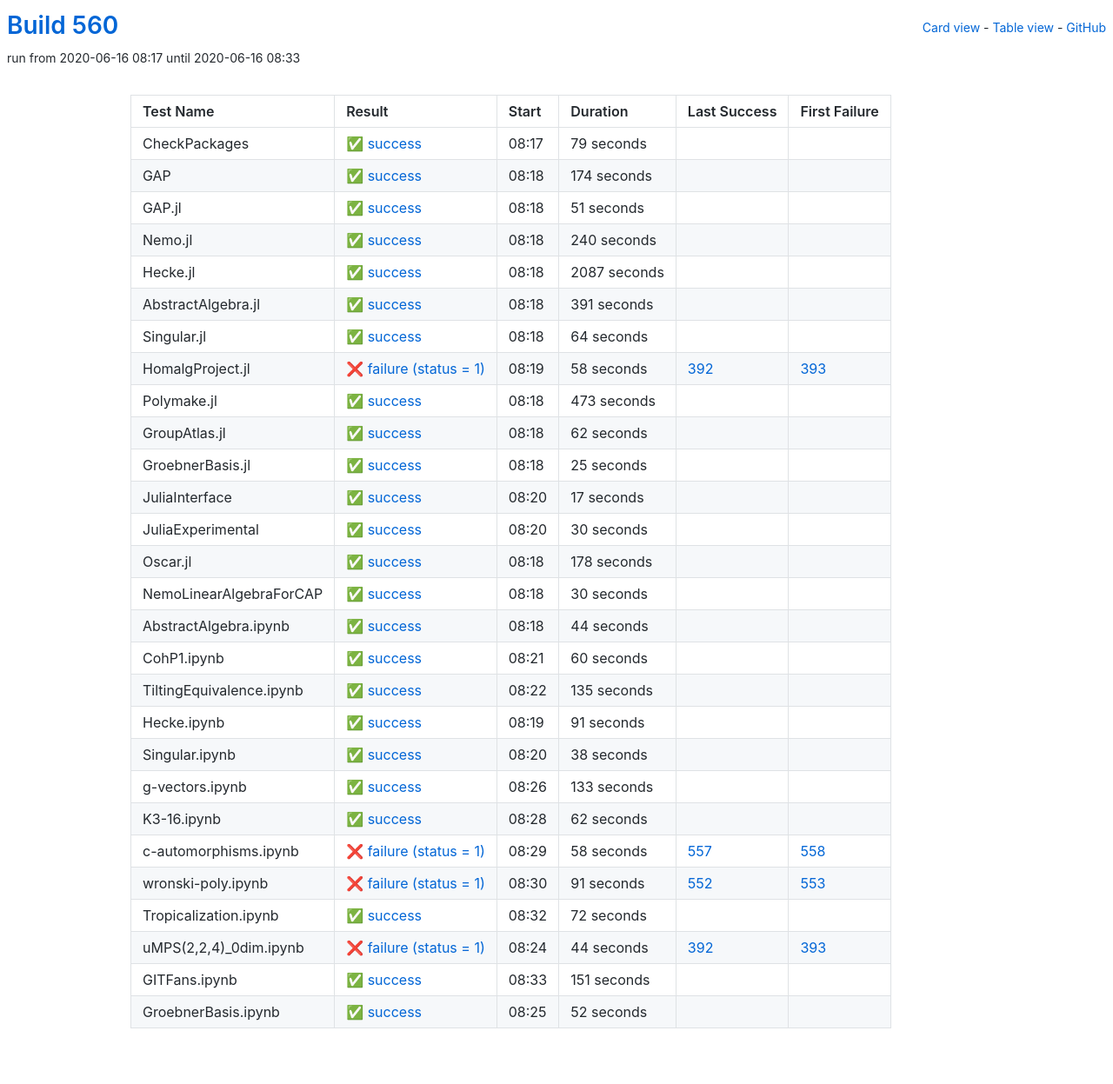
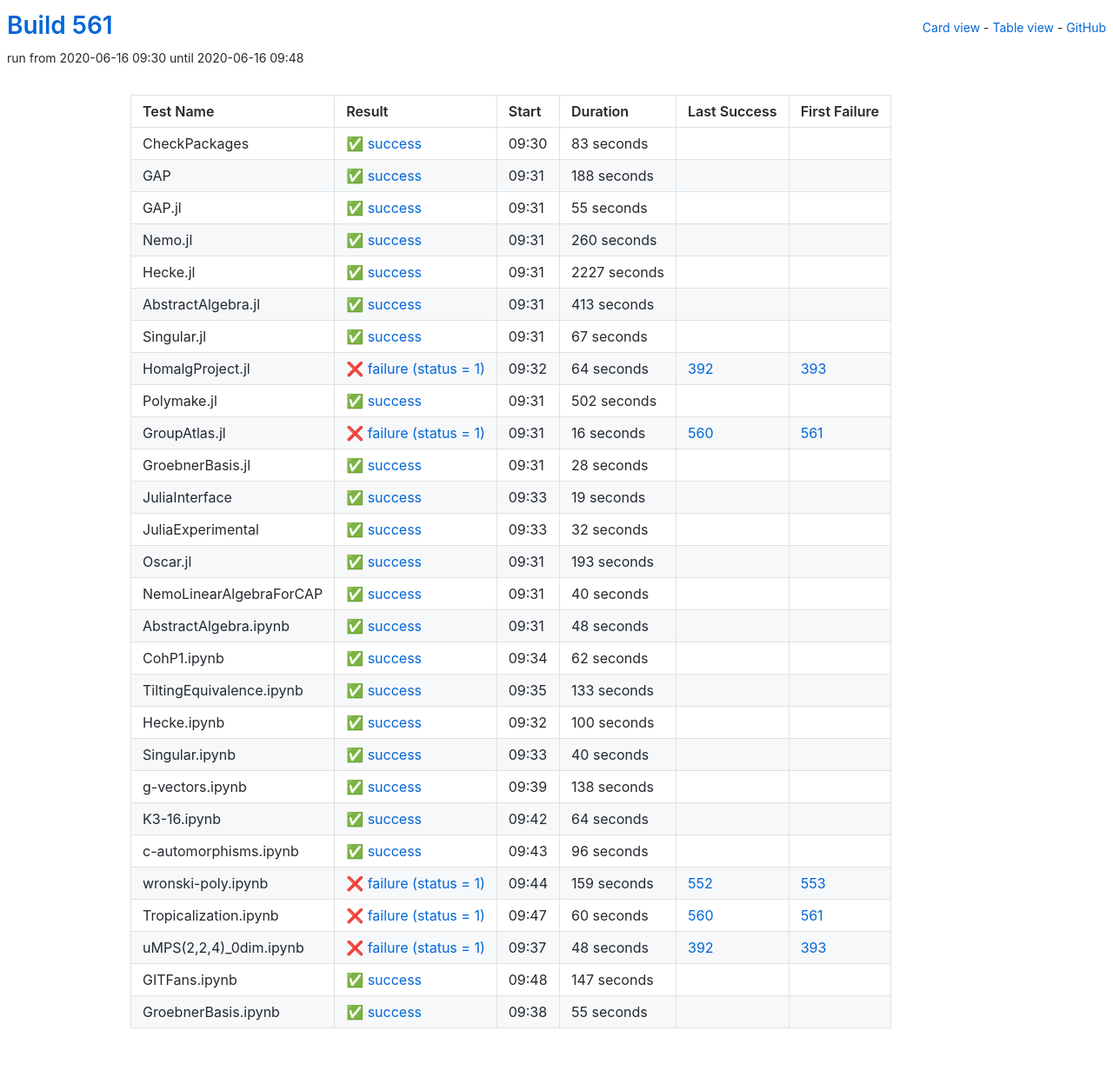
Before and after one commit to oscar-system/oscar-ci-status-1.4, a Jekyll site: the page built from table.html, in a window 1280 px wide. Shown: the whole page at 87% size. Built offline with Jekyll 4.4.1, drawn with Linux system fonts in a browser that asks for light colours.

Commit message:
Build #561

```diff
--- a/_data/ci.yml
+++ b/_data/ci.yml
@@ -1,6 +1,6 @@
 ---
-build: 560
-build_url: https://oscarci.mathematik.uni-kl.de/job/oscar-julia-1.4/560/
+build: 561
+build_url: https://oscarci.mathematik.uni-kl.de/job/oscar-julia-1.4/561/
 job: oscar-julia-1.4
 organization: oscar-system
 repo: oscar-ci-status-1.4
@@ -8,80 +8,260 @@ repourl: https://github.com/oscar-system/oscar-ci-status-1.4
 tests:
 - name: CheckPackages
   id: checkpackages
-  log: https://oscarci.mathematik.uni-kl.de/job/oscar-julia-1.4/560/artifact/logs/build-560/CheckPackages.log
-  start: 2020-06-16 08:17
+  log: https://oscarci.mathematik.uni-kl.de/job/oscar-julia-1.4/561/artifact/logs/build-561/CheckPackages.log
+  start: 2020-06-16 09:30
   success: true
   exitcode: 0
   status: success
-  duration: 79
+  duration: 83
   last_success: false
   last_success_url:
   first_failure: false
   first_failure_url:
 - name: GAP
   id: gap
-  log: https://oscarci.mathematik.uni-kl.de/job/oscar-julia-1.4/560/artifact/logs/build-560/GAP.log
-  start: 2020-06-16 08:18
+  log: https://oscarci.mathematik.uni-kl.de/job/oscar-julia-1.4/561/artifact/logs/build-561/GAP.log
+  start: 2020-06-16 09:31
   success: true
   exitcode: 0
   status: success
-  duration: 174
+  duration: 188
   last_success: false
   last_success_url:
   first_failure: false
   first_failure_url:
 - name: GAP.jl
   id: gap-jl
-  log: https://oscarci.mathematik.uni-kl.de/job/oscar-julia-1.4/560/artifact/logs/build-560/GAP.jl.log
-  start: 2020-06-16 08:18
+  log: https://oscarci.mathematik.uni-kl.de/job/oscar-julia-1.4/561/artifact/logs/build-561/GAP.jl.log
+  start: 2020-06-16 09:31
   success: true
   exitcode: 0
   status: success
-  duration: 51
+  duration: 55
   last_success: false
   last_success_url:
   first_failure: false
   first_failure_url:
 - name: Nemo.jl
   id: nemo-jl
-  log: https://oscarci.mathematik.uni-kl.de/job/oscar-julia-1.4/560/artifact/logs/build-560/Nemo.jl.log
-  start: 2020-06-16 08:18
+  log: https://oscarci.mathematik.uni-kl.de/job/oscar-julia-1.4/561/artifact/logs/build-561/Nemo.jl.log
+  start: 2020-06-16 09:31
   success: true
   exitcode: 0
   status: success
-  duration: 240
+  duration: 260
   last_success: false
   last_success_url:
   first_failure: false
   first_failure_url:
 - name: Hecke.jl
   id: hecke-jl
-  log: https://oscarci.mathematik.uni-kl.de/job/oscar-julia-1.4/560/artifact/logs/build-560/Hecke.jl.log
-  start: 2020-06-16 08:18
+  log: https://oscarci.mathematik.uni-kl.de/job/oscar-julia-1.4/561/artifact/logs/build-561/Hecke.jl.log
+  start: 2020-06-16 09:31
   success: true
   exitcode: 0
   status: success
-  duration: 2087
+  duration: 2227
   last_success: false
   last_success_url:
   first_failure: false
   first_failure_url:
 - name: AbstractAlgebra.jl
   id: abstractalgebra-jl
-  log: https://oscarci.mathematik.uni-kl.de/job/oscar-julia-1.4/560/artifact/logs/build-560/AbstractAlgebra.jl.log
-  start: 2020-06-16 08:18
+  log: https://oscarci.mathematik.uni-kl.de/job/oscar-julia-1.4/561/artifact/logs/build-561/AbstractAlgebra.jl.log
+  start: 2020-06-16 09:31
   success: true
   exitcode: 0
   status: success
-  duration: 391
+  duration: 413
   last_success: false
   last_success_url:
   first_failure: false
   first_failure_url:
 - name: Singular.jl
   id: singular-jl
-  log: https://oscarci.mathematik.uni-kl.de/job/oscar-julia-1.4/560/artifact/logs/build-560/Singular.jl.log
-  start: 2020-06-16 08:18
+  log: https://oscarci.mathematik.uni-kl.de/job/oscar-julia-1.4/561/artifact/logs/build-561/Singular.jl.log
+  start: 2020-06-16 09:31
+  success: true
+  exitcode: 0
+  status: success
+  duration: 67
+  last_success: false
+  last_success_url:
+  first_failure: false
+  first_failure_url:
+- name: HomalgProject.jl
+  id: homalgproject-jl
+  log: https://oscarci.mathematik.uni-kl.de/job/oscar-julia-1.4/561/artifact/logs/build-561/HomalgProject.jl.log
+  start: 2020-06-16 09:32
+  success: false
+  exitcode: 1
+  status: failure
+  duration: 64
+  last_success: 392
+  last_success_url: https://oscarci.mathematik.uni-kl.de/job/oscar-julia-1.4/392/
+  first_failure: 393
+  first_failure_url: https://oscarci.mathematik.uni-kl.de/job/oscar-julia-1.4/393/
+- name: Polymake.jl
+  id: polymake-jl
+  log: https://oscarci.mathematik.uni-kl.de/job/oscar-julia-1.4/561/artifact/logs/build-561/Polymake.jl.log
+  start: 2020-06-16 09:31
+  success: true
+  exitcode: 0
+  status: success
+  duration: 502
+  last_success: false
+  last_success_url:
+  first_failure: false
+  first_failure_url:
+- name: GroupAtlas.jl
+  id: groupatlas-jl
+  log: https://oscarci.mathematik.uni-kl.de/job/oscar-julia-1.4/561/artifact/logs/build-561/GroupAtlas.jl.log
+  start: 2020-06-16 09:31
+  success: false
+  exitcode: 1
+  status: failure
+  duration: 16
+  last_success: 560
+  last_success_url: https://oscarci.mathematik.uni-kl.de/job/oscar-julia-1.4/560/
+  first_failure: 561
+  first_failure_url: https://oscarci.mathematik.uni-kl.de/job/oscar-julia-1.4/561/
+- name: GroebnerBasis.jl
+  id: groebnerbasis-jl
+  log: https://oscarci.mathematik.uni-kl.de/job/oscar-julia-1.4/561/artifact/logs/build-561/GroebnerBasis.jl.log
+  start: 2020-06-16 09:31
+  success: true
+  exitcode: 0
+  status: success
+  duration: 28
+  last_success: false
+  last_success_url:
+  first_failure: false
+  first_failure_url:
+- name: JuliaInterface
+  id: juliainterface
+  log: https://oscarci.mathematik.uni-kl.de/job/oscar-julia-1.4/561/artifact/logs/build-561/JuliaInterface.log
+  start: 2020-06-16 09:33
+  success: true
+  exitcode: 0
+  status: success
+  duration: 19
+  last_success: false
+  last_success_url:
+  first_failure: false
+  first_failure_url:
+- name: JuliaExperimental
+  id: juliaexperimental
+  log: https://oscarci.mathematik.uni-kl.de/job/oscar-julia-1.4/561/artifact/logs/build-561/JuliaExperimental.log
+  start: 2020-06-16 09:33
+  success: true
+  exitcode: 0
+  status: success
+  duration: 32
+  last_success: false
+  last_success_url:
+  first_failure: false
+  first_failure_url:
+- name: Oscar.jl
+  id: oscar-jl
+  log: https://oscarci.mathematik.uni-kl.de/job/oscar-julia-1.4/561/artifact/logs/build-561/Oscar.jl.log
+  start: 2020-06-16 09:31
+  success: true
+  exitcode: 0
+  status: success
+  duration: 193
+  last_success: false
+  last_success_url:
+  first_failure: false
+  first_failure_url:
+- name: NemoLinearAlgebraForCAP
+  id: nemolinearalgebraforcap
+  log: https://oscarci.mathematik.uni-kl.de/job/oscar-julia-1.4/561/artifact/logs/build-561/NemoLinearAlgebraForCAP.log
+  start: 2020-06-16 09:31
+  success: true
+  exitcode: 0
+  status: success
+  duration: 40
+  last_success: false
+  last_success_url:
+  first_failure: false
+  first_failure_url:
+- name: AbstractAlgebra.ipynb
+  id: abstractalgebra-ipynb
+  log: https://oscarci.mathematik.uni-kl.de/job/oscar-julia-1.4/561/artifact/logs/build-561/AbstractAlgebra.ipynb.log
+  start: 2020-06-16 09:31
+  success: true
+  exitcode: 0
+  status: success
+  duration: 48
+  last_success: false
+  last_success_url:
+  first_failure: false
+  first_failure_url:
+- name: CohP1.ipynb
+  id: cohp1-ipynb
+  log: https://oscarci.mathematik.uni-kl.de/job/oscar-julia-1.4/561/artifact/logs/build-561/CohP1.ipynb.log
+  start: 2020-06-16 09:34
+  success: true
+  exitcode: 0
+  status: success
+  duration: 62
+  last_success: false
+  last_success_url:
+  first_failure: false
+  first_failure_url:
+- name: TiltingEquivalence.ipynb
+  id: tiltingequivalence-ipynb
+  log: https://oscarci.mathematik.uni-kl.de/job/oscar-julia-1.4/561/artifact/logs/build-561/TiltingEquivalence.ipynb.log
+  start: 2020-06-16 09:35
+  success: true
+  exitcode: 0
+  status: success
+  duration: 133
+  last_success: false
+  last_success_url:
+  first_failure: false
+  first_failure_url:
+- name: Hecke.ipynb
+  id: hecke-ipynb
+  log: https://oscarci.mathematik.uni-kl.de/job/oscar-julia-1.4/561/artifact/logs/build-561/Hecke.ipynb.log
+  start: 2020-06-16 09:32
+  success: true
+  exitcode: 0
+  status: success
+  duration: 100
+  last_success: false
+  last_success_url:
+  first_failure: false
+  first_failure_url:
+- name: Singular.ipynb
+  id: singular-ipynb
+  log: https://oscarci.mathematik.uni-kl.de/job/oscar-julia-1.4/561/artifact/logs/build-561/Singular.ipynb.log
+  start: 2020-06-16 09:33
+  success: true
+  exitcode: 0
+  status: success
+  duration: 40
+  last_success: false
+  last_success_url:
+  first_failure: false
+  first_failure_url:
+- name: g-vectors.ipynb
+  id: g-vectors-ipynb
+  log: https://oscarci.mathematik.uni-kl.de/job/oscar-julia-1.4/561/artifact/logs/build-561/g-vectors.ipynb.log
+  start: 2020-06-16 09:39
+  success: true
+  exitcode: 0
+  status: success
+  duration: 138
+  last_success: false
+  last_success_url:
+  first_failure: false
+  first_failure_url:
+- name: K3-16.ipynb
+  id: k3-16-ipynb
+  log: https://oscarci.mathematik.uni-kl.de/job/oscar-julia-1.4/561/artifact/logs/build-561/K3-16.ipynb.log
+  start: 2020-06-16 09:42
   success: true
   exitcode: 0
   status: success
@@ -90,254 +270,74 @@ tests:
   last_success_url:
   first_failure: false
   first_failure_url:
-- name: HomalgProject.jl
-  id: homalgproject-jl
-  log: https://oscarci.mathematik.uni-kl.de/job/oscar-julia-1.4/560/artifact/logs/build-560/HomalgProject.jl.log
-  start: 2020-06-16 08:19
-  success: false
-  exitcode: 1
-  status: failure
-  duration: 58
-  last_success: 392
-  last_success_url: https://oscarci.mathematik.uni-kl.de/job/oscar-julia-1.4/392/
-  first_failure: 393
-  first_failure_url: https://oscarci.mathematik.uni-kl.de/job/oscar-julia-1.4/393/
-- name: Polymake.jl
-  id: polymake-jl
-  log: https://oscarci.mathematik.uni-kl.de/job/oscar-julia-1.4/560/artifact/logs/build-560/Polymake.jl.log
-  start: 2020-06-16 08:18
+- name: c-automorphisms.ipynb
+  id: c-automorphisms-ipynb
+  log: https://oscarci.mathematik.uni-kl.de/job/oscar-julia-1.4/561/artifact/logs/build-561/c-automorphisms.ipynb.log
+  start: 2020-06-16 09:43
   success: true
   exitcode: 0
   status: success
-  duration: 473
+  duration: 96
   last_success: false
   last_success_url:
   first_failure: false
   first_failure_url:
-- name: GroupAtlas.jl
-  id: groupatlas-jl
-  log: https://oscarci.mathematik.uni-kl.de/job/oscar-julia-1.4/560/artifact/logs/build-560/GroupAtlas.jl.log
-  start: 2020-06-16 08:18
-  success: true
-  exitcode: 0
-  status: success
-  duration: 62
-  last_success: false
-  last_success_url:
-  first_failure: false
-  first_failure_url:
-- name: GroebnerBasis.jl
-  id: groebnerbasis-jl
-  log: https://oscarci.mathematik.uni-kl.de/job/oscar-julia-1.4/560/artifact/logs/build-560/GroebnerBasis.jl.log
-  start: 2020-06-16 08:18
-  success: true
-  exitcode: 0
-  status: success
-  duration: 25
-  last_success: false
-  last_success_url:
-  first_failure: false
-  first_failure_url:
-- name: JuliaInterface
-  id: juliainterface
-  log: https://oscarci.mathematik.uni-kl.de/job/oscar-julia-1.4/560/artifact/logs/build-560/JuliaInterface.log
-  start: 2020-06-16 08:20
-  success: true
-  exitcode: 0
-  status: success
-  duration: 17
-  last_success: false
-  last_success_url:
-  first_failure: false
-  first_failure_url:
-- name: JuliaExperimental
-  id: juliaexperimental
-  log: https://oscarci.mathematik.uni-kl.de/job/oscar-julia-1.4/560/artifact/logs/build-560/JuliaExperimental.log
-  start: 2020-06-16 08:20
-  success: true
-  exitcode: 0
-  status: success
-  duration: 30
-  last_success: false
-  last_success_url:
-  first_failure: false
-  first_failure_url:
-- name: Oscar.jl
-  id: oscar-jl
-  log: https://oscarci.mathematik.uni-kl.de/job/oscar-julia-1.4/560/artifact/logs/build-560/Oscar.jl.log
-  start: 2020-06-16 08:18
-  success: true
-  exitcode: 0
-  status: success
-  duration: 178
-  last_success: false
-  last_success_url:
-  first_failure: false
-  first_failure_url:
-- name: NemoLinearAlgebraForCAP
-  id: nemolinearalgebraforcap
-  log: https://oscarci.mathematik.uni-kl.de/job/oscar-julia-1.4/560/artifact/logs/build-560/NemoLinearAlgebraForCAP.log
-  start: 2020-06-16 08:18
-  success: true
-  exitcode: 0
-  status: success
-  duration: 30
-  last_success: false
-  last_success_url:
-  first_failure: false
-  first_failure_url:
-- name: AbstractAlgebra.ipynb
-  id: abstractalgebra-ipynb
-  log: https://oscarci.mathematik.uni-kl.de/job/oscar-julia-1.4/560/artifact/logs/build-560/AbstractAlgebra.ipynb.log
-  start: 2020-06-16 08:18
-  success: true
-  exitcode: 0
-  status: success
-  duration: 44
-  last_success: false
-  last_success_url:
-  first_failure: false
-  first_failure_url:
-- name: CohP1.ipynb
-  id: cohp1-ipynb
-  log: https://oscarci.mathematik.uni-kl.de/job/oscar-julia-1.4/560/artifact/logs/build-560/CohP1.ipynb.log
-  start: 2020-06-16 08:21
-  success: true
-  exitcode: 0
-  status: success
-  duration: 60
-  last_success: false
-  last_success_url:
-  first_failure: false
-  first_failure_url:
-- name: TiltingEquivalence.ipynb
-  id: tiltingequivalence-ipynb
-  log: https://oscarci.mathematik.uni-kl.de/job/oscar-julia-1.4/560/artifact/logs/build-560/TiltingEquivalence.ipynb.log
-  start: 2020-06-16 08:22
-  success: true
-  exitcode: 0
-  status: success
-  duration: 135
-  last_success: false
-  last_success_url:
-  first_failure: false
-  first_failure_url:
-- name: Hecke.ipynb
-  id: hecke-ipynb
-  log: https://oscarci.mathematik.uni-kl.de/job/oscar-julia-1.4/560/artifact/logs/build-560/Hecke.ipynb.log
-  start: 2020-06-16 08:19
-  success: true
-  exitcode: 0
-  status: success
-  duration: 91
-  last_success: false
-  last_success_url:
-  first_failure: false
-  first_failure_url:
-- name: Singular.ipynb
-  id: singular-ipynb
-  log: https://oscarci.mathematik.uni-kl.de/job/oscar-julia-1.4/560/artifact/logs/build-560/Singular.ipynb.log
-  start: 2020-06-16 08:20
-  success: true
-  exitcode: 0
-  status: success
-  duration: 38
-  last_success: false
-  last_success_url:
-  first_failure: false
-  first_failure_url:
-- name: g-vectors.ipynb
-  id: g-vectors-ipynb
-  log: https://oscarci.mathematik.uni-kl.de/job/oscar-julia-1.4/560/artifact/logs/build-560/g-vectors.ipynb.log
-  start: 2020-06-16 08:26
-  success: true
-  exitcode: 0
-  status: success
-  duration: 133
-  last_success: false
-  last_success_url:
-  first_failure: false
-  first_failure_url:
-- name: K3-16.ipynb
-  id: k3-16-ipynb
-  log: https://oscarci.mathematik.uni-kl.de/job/oscar-julia-1.4/560/artifact/logs/build-560/K3-16.ipynb.log
-  start: 2020-06-16 08:28
-  success: true
-  exitcode: 0
-  status: success
-  duration: 62
-  last_success: false
-  last_success_url:
-  first_failure: false
-  first_failure_url:
-- name: c-automorphisms.ipynb
-  id: c-automorphisms-ipynb
-  log: https://oscarci.mathematik.uni-kl.de/job/oscar-julia-1.4/560/artifact/logs/build-560/c-automorphisms.ipynb.log
-  start: 2020-06-16 08:29
+- name: wronski-poly.ipynb
+  id: wronski-poly-ipynb
+  log: https://oscarci.mathematik.uni-kl.de/job/oscar-julia-1.4/561/artifact/logs/build-561/wronski-poly.ipynb.log
+  start: 2020-06-16 09:44
   success: false
   exitcode: 1
   status: failure
-  duration: 58
-  last_success: 557
-  last_success_url: https://oscarci.mathematik.uni-kl.de/job/oscar-julia-1.4/557/
-  first_failure: 558
-  first_failure_url: https://oscarci.mathematik.uni-kl.de/job/oscar-julia-1.4/558/
-- name: wronski-poly.ipynb
-  id: wronski-poly-ipynb
-  log: https://oscarci.mathematik.uni-kl.de/job/oscar-julia-1.4/560/artifact/logs/build-560/wronski-poly.ipynb.log
-  start: 2020-06-16 08:30
-  success: false
-  exitcode: 1
-  status: failure
-  duration: 91
+  duration: 159
   last_success: 552
   last_success_url: https://oscarci.mathematik.uni-kl.de/job/oscar-julia-1.4/552/
   first_failure: 553
   first_failure_url: https://oscarci.mathematik.uni-kl.de/job/oscar-julia-1.4/553/
 - name: Tropicalization.ipynb
   id: tropicalization-ipynb
-  log: https://oscarci.mathematik.uni-kl.de/job/oscar-julia-1.4/560/artifact/logs/build-560/Tropicalization.ipynb.log
-  start: 2020-06-16 08:32
-  success: true
-  exitcode: 0
-  status: success
-  duration: 72
-  last_success: false
-  last_success_url:
-  first_failure: false
-  first_failure_url:
-- name: uMPS(2,2,4)_0dim.ipynb
-  id: umps-2-2-4-0dim-ipynb
-  log: https://oscarci.mathematik.uni-kl.de/job/oscar-julia-1.4/560/artifact/logs/build-560/uMPS-2-2-4-_0dim.ipynb.log
-  start: 2020-06-16 08:24
+  log: https://oscarci.mathematik.uni-kl.de/job/oscar-julia-1.4/561/artifact/logs/build-561/Tropicalization.ipynb.log
+  start: 2020-06-16 09:47
   success: false
   exitcode: 1
   status: failure
-  duration: 44
+  duration: 60
+  last_success: 560
+  last_success_url: https://oscarci.mathematik.uni-kl.de/job/oscar-julia-1.4/560/
+  first_failure: 561
+  first_failure_url: https://oscarci.mathematik.uni-kl.de/job/oscar-julia-1.4/561/
+- name: uMPS(2,2,4)_0dim.ipynb
+  id: umps-2-2-4-0dim-ipynb
+  log: https://oscarci.mathematik.uni-kl.de/job/oscar-julia-1.4/561/artifact/logs/build-561/uMPS-2-2-4-_0dim.ipynb.log
+  start: 2020-06-16 09:37
+  success: false
+  exitcode: 1
+  status: failure
+  duration: 48
   last_success: 392
   last_success_url: https://oscarci.mathematik.uni-kl.de/job/oscar-julia-1.4/392/
   first_failure: 393
   first_failure_url: https://oscarci.mathematik.uni-kl.de/job/oscar-julia-1.4/393/
 - name: GITFans.ipynb
   id: gitfans-ipynb
-  log: https://oscarci.mathematik.uni-kl.de/job/oscar-julia-1.4/560/artifact/logs/build-560/GITFans.ipynb.log
-  start: 2020-06-16 08:33
+  log: https://oscarci.mathematik.uni-kl.de/job/oscar-julia-1.4/561/artifact/logs/build-561/GITFans.ipynb.log
+  start: 2020-06-16 09:48
   success: true
   exitcode: 0
   status: success
-  duration: 151
+  duration: 147
   last_success: false
   last_success_url:
   first_failure: false
   first_failure_url:
 - name: GroebnerBasis.ipynb
   id: groebnerbasis-ipynb
-  log: https://oscarci.mathematik.uni-kl.de/job/oscar-julia-1.4/560/artifact/logs/build-560/GroebnerBasis.ipynb.log
-  start: 2020-06-16 08:25
+  log: https://oscarci.mathematik.uni-kl.de/job/oscar-julia-1.4/561/artifact/logs/build-561/GroebnerBasis.ipynb.log
+  start: 2020-06-16 09:38
   success: true
   exitcode: 0
   status: success
-  duration: 52
+  duration: 55
   last_success: false
   last_success_url:
   first_failure: false
```
Also changed, not shown: README.md.
